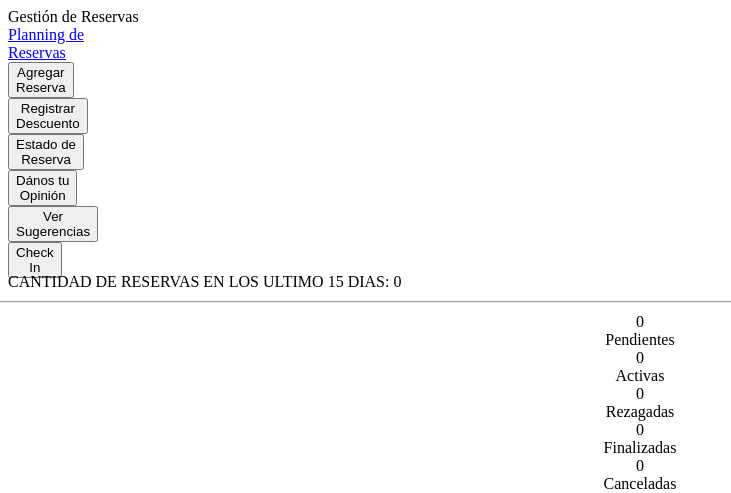
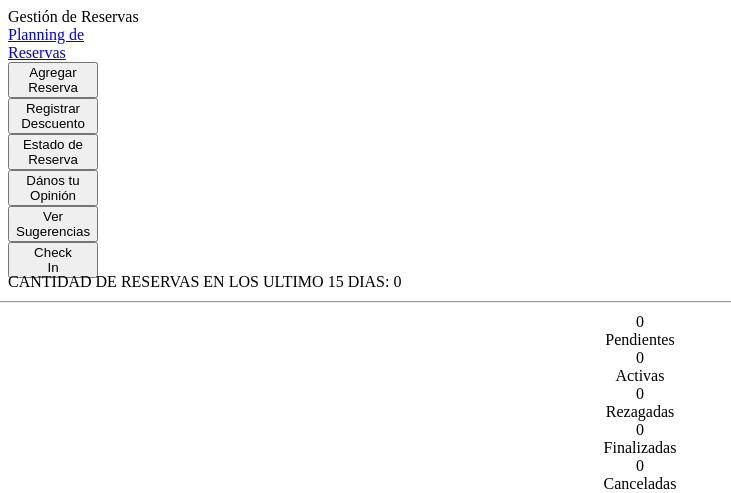
Before and after one commit to eurorondon/parkinplus-yii2-original, a Yii app: the page made by backend/views/reservas/index.php in a window 1280 px wide. Shown: the top 493 px of the page, without its empty margins (0-731 px from the left). Run offline with PHP 8.4 and a stand-in for Yii, Linux system fonts and the light colour scheme; the template is opened without the code that fills it, so the values that code supplies are empty; form fields are guessed from the names that the template uses; some libraries are stand-ins or nearby versions.

Commit message:
Acomodando vista de botones en  backend reservas

```diff
--- a/backend/views/reservas/index.php
+++ b/backend/views/reservas/index.php
@@ -351,67 +351,67 @@ $this->params['breadcrumbs'][] = 'Gestión de Reservas';
       <div class="panel-body gs1 pad-mob">
         <div class="row">
 
-          <div class="col-lg-2 col-xs-6">
+          <div class="col-lg-1 col-md-2 col-xs-6">
             <?= Html::a('Planning de<br>Reservas', ['/reservas/planning'], [
               'class' => 'btn btn-full',
-              'style' => ['margin-right' => '50px'],
+              'style' => 'margin-right: 10px; width: 90px;',
             ]) ?>
           </div>
-          <div class="col-lg-2 col-xs-6">
+          <div class="col-lg-1 col-md-2 col-xs-6">
             <?= Html::button('Agregar<br>Reserva', [
               'value' => Yii::$app->urlManager->createUrl('/reservas/fechas'),
               'class' => 'btn btn-full',
-              'style' => ['margin-right' => '50px'],
+              'style' => 'margin-right: 10px; width: 90px;',
               'id' => 'BtnModalId',
               'data-toggle' => 'modal',
               'data-target' => '#fecha_reserva',
             ]) ?>
           </div>
-          <div class="col-lg-2 col-xs-6">
+          <div class="col-lg-1 col-md-2 col-xs-6">
             <?= Html::button('Registrar<br>Descuento', [
               'value' => Yii::$app->urlManager->createUrl('/reservas/descuento'),
               'class' => 'btn btn-full',
-              'style' => ['margin-right' => '50px'],
+              'style' => 'margin-right: 10px; width: 90px;',
               'id' => 'BtnModalD',
               'data-toggle' => 'modal',
               'data-target' => '#descuento',
             ]) ?>
           </div>
-          <div class="col-lg-2 col-xs-6">
+          <div class="col-lg-1 col-md-2 col-xs-6">
             <?= Html::button('Estado de<br>Reserva', [
               'value' => Yii::$app->urlManager->createUrl('/reservas/estatus'),
               'class' => 'btn btn-full',
-              'style' => ['margin-right' => '50px'],
+              'style' => 'margin-right: 10px; width: 90px;',
               'id' => 'BtnModalCE',
               'data-toggle' => 'modal',
               'data-target' => '#cambiar_estado',
             ]) ?>
           </div>
-          <div class="col-lg-2 col-xs-6">
+          <div class="col-lg-1 col-md-2 col-xs-6">
             <?= Html::button('Dános tu<br>Opinión', [
               'value' => Yii::$app->urlManager->createUrl('/reservas/valoracion'),
               'class' => 'btn btn-full',
-              'style' => ['margin-right' => '50px'],
+              'style' => 'margin-right: 10px; width: 90px;',
               'id' => 'BtnModalO',
               'data-toggle' => 'modal',
               'data-target' => '#valoracion',
             ]) ?>
           </div>
-          <div class="col-lg-2 col-xs-6">
+          <div class="col-lg-1 col-md-2 col-xs-6">
             <?= Html::button('Ver<br>Sugerencias', [
               'value' => Yii::$app->urlManager->createUrl('/reservas/sugerencias'),
               'class' => 'btn btn-full',
-              'style' => ['margin-right' => '50px'],
+              'style' => 'margin-right: 10px; width: 90px;',
               'id' => 'BtnModalSugerencias',
               'data-toggle' => 'modal',
               'data-target' => '#sugerencias',
             ]) ?>
           </div>
-          <div class="col-lg-2 col-xs-6">
+          <div class="col-lg-1 col-md-2 col-xs-6">
             <?= Html::button('Check<br>In', [
               'value' => Yii::$app->urlManager->createUrl('/reservas/checkin'),
               'class' => 'btn btn-full',
-              'style' => ['margin-right' => '50px'],
+              'style' => 'margin-right: 10px; width: 90px;',
               'id' => 'BtnModalCheck',
               'data-toggle' => 'modal',
               'data-target' => '#checkin',
```
